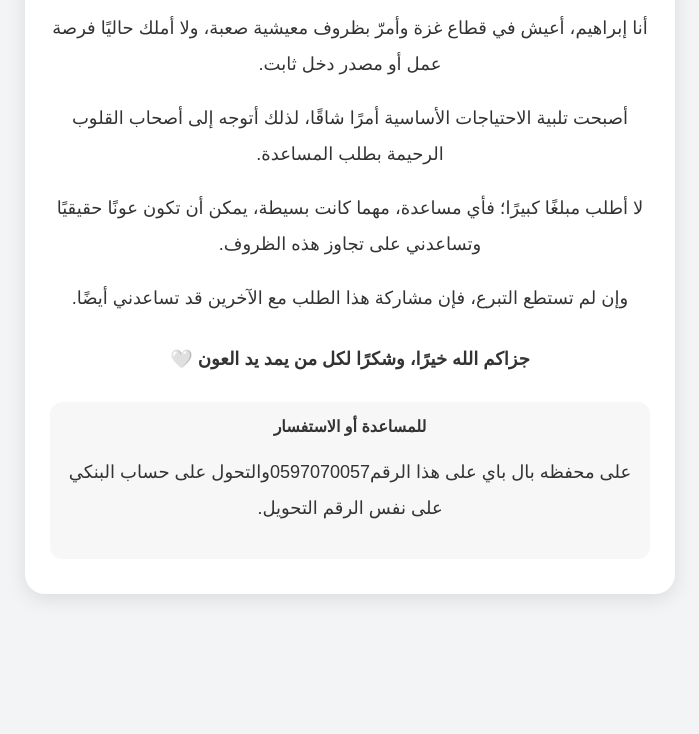
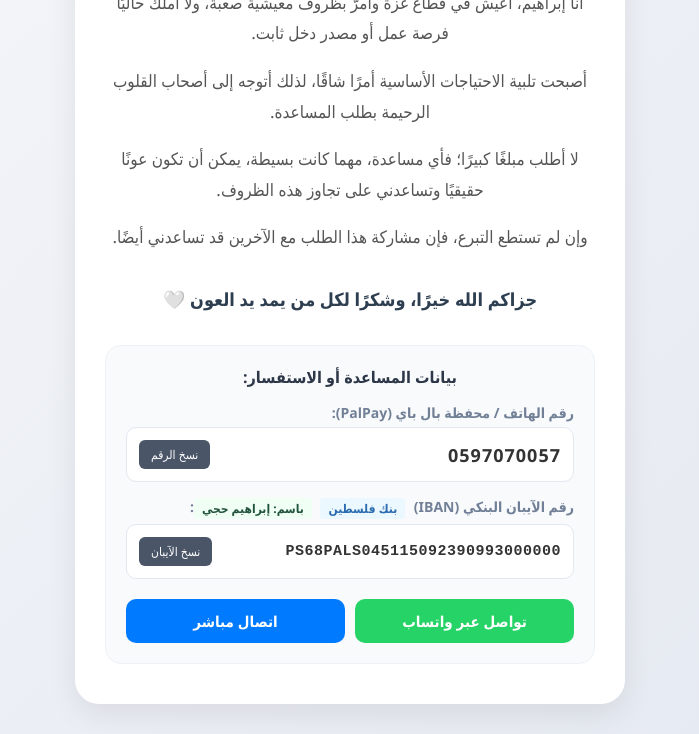
Before and after one commit to janahijii0-collab/janahijii0-collab.github.io, a plain HTML site: page index.html in a window 1280 px wide. Shown: the part 232-966 px from the top of the page, without its empty margins (290-989 px from the left). Before the commit the page ends 896 px from the top, so only its background shows below. Drawn offline with Linux system fonts and the light colour scheme.

Commit message:
Update index.html
Help me

```diff
--- a/index.html
+++ b/index.html
@@ -3,99 +3,209 @@
 <head>
     <meta charset="UTF-8">
     <meta name="viewport" content="width=device-width, initial-scale=1.0">
-  <title>طلب مساعدة إنسانية - إبراهيم</title>
-
+    <title>طلب مساعدة إنسانية - إبراهيم حجي</title>
     <style>
         body {
             margin: 0;
-      font-family: Arial, sans-serif;
-      background: #f3f4f6;
+            font-family: 'Segoe UI', Tahoma, Geneva, Verdana, sans-serif;
+            background: linear-gradient(135deg, #f5f7fa 0%, #e4e8f0 100%);
             color: #333;
             text-align: center;
+            min-height: 100vh;
+            display: flex;
+            align-items: center;
+            justify-content: center;
         }
-
         .page {
-      max-width: 650px;
-      margin: 50px auto;
-      padding: 20px;
+            width: 100%;
+            max-width: 550px;
+            margin: 20px;
+            padding: 10px;
         }
-
         .card {
             background: white;
-      padding: 35px 25px;
-      border-radius: 20px;
-      box-shadow: 0 5px 20px rgba(0,0,0,0.10);
+            padding: 40px 30px;
+            border-radius: 24px;
+            box-shadow: 0 10px 30px rgba(0,0,0,0.08);
         }
-
         h1 {
-      color: #333;
+            color: #2c3e50;
             margin-bottom: 25px;
+            font-size: 28px;
         }
-
         p {
+            font-size: 17px;
+            line-height: 1.8;
+            color: #555;
+        }
+        .heart {
+            font-size: 50px;
+            margin-bottom: 10px;
+        }
+        .thanks {
+            margin-top: 30px;
+            font-weight: bold;
+            color: #2c3e50;
             font-size: 18px;
-      line-height: 2;
         }
-
-    .heart {
-      font-size: 45px;
+        .contact {
+            margin-top: 30px;
+            padding: 20px;
+            background: #f8fafc;
+            border-radius: 16px;
+            border: 1px solid #edf2f7;
+            text-align: right;
         }
-
-    .thanks {
-      margin-top: 25px;
+        .contact strong {
+            display: block;
+            margin-bottom: 15px;
+            color: #2d3748;
+            font-size: 16px;
+            text-align: center;
+        }
+        .info-label {
+            font-size: 14px;
+            color: #718096;
+            margin-bottom: 5px;
+            display: block;
+            font-weight: 600;
+        }
+        .bank-badge {
+            background: #ebf8ff;
+            color: #2b6cb0;
+            font-size: 12px;
+            padding: 2px 8px;
+            border-radius: 4px;
+            margin-right: 5px;
+            display: inline-block;
+            vertical-align: middle;
+        }
+        .name-badge {
+            background: #f0fff4;
+            color: #22543d;
+            font-size: 12px;
+            padding: 2px 8px;
+            border-radius: 4px;
+            margin-right: 5px;
+            display: inline-block;
+            vertical-align: middle;
+        }
+        .number-box {
+            background: #fff;
+            padding: 12px;
+            border-radius: 10px;
+            border: 1px solid #e2e8f0;
+            display: flex;
+            justify-content: space-between;
+            align-items: center;
+            font-size: 16px;
             font-weight: bold;
+            margin-bottom: 15px;
         }
-
-    .contact {
-      margin-top: 25px;
-      padding: 15px;
-      background: #f7f7f7;
-      border-radius: 12px;
+        .phone-style {
+            font-size: 18px;
+            letter-spacing: 1px;
+        }
+        .iban-style {
+            font-family: monospace, sans-serif;
+            font-size: 15px;
+            letter-spacing: 0.5px;
+            direction: ltr;
+        }
+        .copy-btn {
+            background: #4a5568;
+            color: white;
+            border: none;
+            padding: 6px 12px;
+            border-radius: 6px;
+            cursor: pointer;
+            font-size: 12px;
+            font-family: inherit;
+            white-space: nowrap;
+            margin-right: 10px;
+            transition: background 0.2s;
+        }
+        .copy-btn:hover {
+            background: #2d3748;
+        }
+        .action-buttons {
+            display: flex;
+            gap: 10px;
+            margin-top: 20px;
+        }
+        .btn {
+            flex: 1;
+            padding: 12px;
+            border-radius: 10px;
+            text-decoration: none;
+            font-weight: bold;
+            font-size: 15px;
+            display: inline-flex;
+            align-items: center;
+            justify-content: center;
+            transition: transform 0.2s, opacity 0.2s;
+        }
+        .btn:active {
+            transform: scale(0.98);
+        }
+        .btn-whatsapp {
+            background: #25D366;
+            color: white;
+        }
+        .btn-call {
+            background: #007AFF;
+            color: white;
         }
     </style>
 </head>
-
 <body>
-
     <div class="page">
         <div class="card">
-
             <div class="heart">🤍</div>
-
             <h1>طلب مساعدة إنسانية</h1>
-
-      <p>
-        أنا إبراهيم، أعيش في قطاع غزة وأمرّ بظروف معيشية صعبة،
-        ولا أملك حاليًا فرصة عمل أو مصدر دخل ثابت.
-      </p>
-
-      <p>
-        أصبحت تلبية الاحتياجات الأساسية أمرًا شاقًا،
-        لذلك أتوجه إلى أصحاب القلوب الرحيمة بطلب المساعدة.
-      </p>
-
-      <p>
-        لا أطلب مبلغًا كبيرًا؛ فأي مساعدة، مهما كانت بسيطة،
-        يمكن أن تكون عونًا حقيقيًا وتساعدني على تجاوز هذه الظروف.
-      </p>
-
-      <p>
-        وإن لم تستطع التبرع، فإن مشاركة هذا الطلب مع الآخرين
-        قد تساعدني أيضًا.
-      </p>
-
-      <p class="thanks">
-        جزاكم الله خيرًا، وشكرًا لكل من يمد يد العون 🤍
-      </p>
+            <p>أنا إبراهيم، أعيش في قطاع غزة وأمرّ بظروف معيشية صعبة، ولا أملك حاليًا فرصة عمل أو مصدر دخل ثابت.</p>
+            <p>أصبحت تلبية الاحتياجات الأساسية أمرًا شاقًا، لذلك أتوجه إلى أصحاب القلوب الرحيمة بطلب المساعدة.</p>
+            <p>لا أطلب مبلغًا كبيرًا؛ فأي مساعدة، مهما كانت بسيطة، يمكن أن تكون عونًا حقيقيًا وتساعدني على تجاوز هذه الظروف.</p>
+            <p>وإن لم تستطع التبرع، فإن مشاركة هذا الطلب مع الآخرين قد تساعدني أيضًا.</p>
+            <p class="thanks">جزاكم الله خيرًا، وشكرًا لكل من يمد يد العون 🤍</p>
 
             <div class="contact">
-        <strong>للمساعدة أو الاستفسار</strong>
-        <p>على محفظه بال باي على هذا الرقم0597070057والتحول على حساب البنكي على نفس الرقم
-        التحويل.</p>
+                <strong>بيانات المساعدة أو الاستفسار:</strong>
+
+                <span class="info-label">رقم الهاتف / محفظة بال باي (PalPay):</span>
+                <div class="number-box">
+                    <span id="phone-number" class="phone-style">0597070057</span>
+                    <button class="copy-btn" onclick="copyText('phone-number', this)">نسخ الرقم</button>
                 </div>
 
+                <span class="info-label">رقم الآيبان البنكي (IBAN) <span class="bank-badge">بنك فلسطين</span> <span class="name-badge">باسم: إبراهيم حجي</span>:</span>
+                <div class="number-box">
+                    <span id="iban-number" class="iban-style">PS68PALS045115092390993000000</span>
+                    <button class="copy-btn" onclick="copyText('iban-number', this)">نسخ الآيبان</button>
                 </div>
-  </div
 
+                <div class="action-buttons">
+                    <a href="https://wa.me" target="_blank" class="btn btn-whatsapp">تواصل عبر واتساب</a>
+                    <a href="tel:0597070057" class="btn btn-call">اتصال مباشر</a>
+                </div>
+            </div>
+        </div>
+    </div>
+
+    <script>
+        function copyText(elementId, button) {
+            const textToCopy = document.getElementById(elementId).innerText;
+            navigator.clipboard.writeText(textToCopy).then(() => {
+                button.innerText = 'تم النسخ! ✓';
+                button.style.background = '#38a169';
+                setTimeout(() => {
+                    button.innerText = elementId === 'phone-number' ? 'نسخ الرقم' : 'نسخ الآيبان';
+                    button.style.background = '#4a5568';
+                }, 2000);
+            }).catch(err => {
+                alert('عذراً، لم نتمكن من نسخ النص تلقائياً.');
+            });
+        }
+    </script>
 </body>
 </html>
```
Lines whose indentation alone changed are shown as unchanged.
